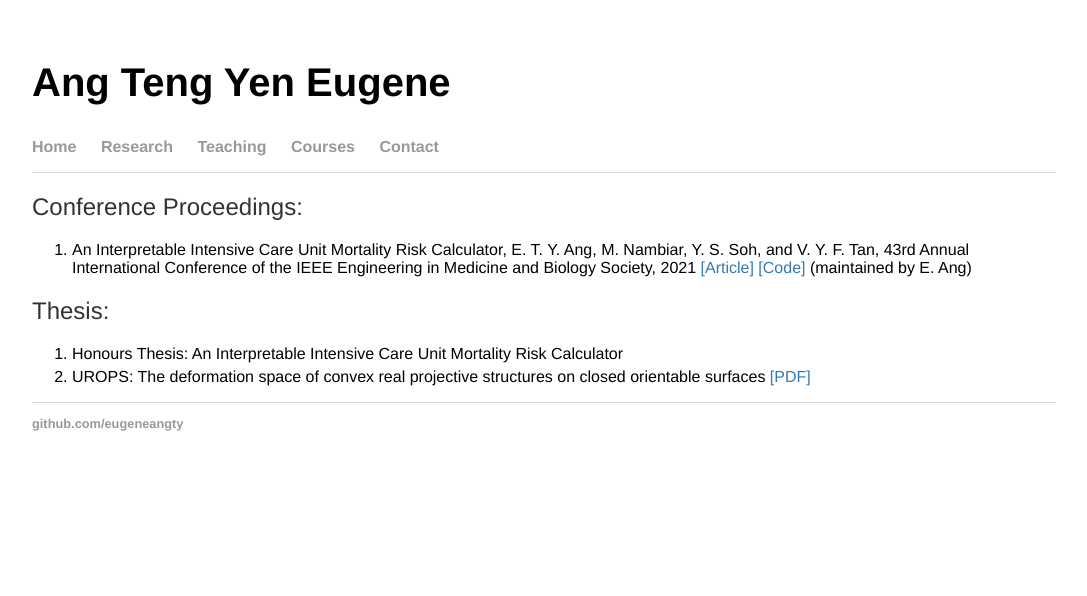
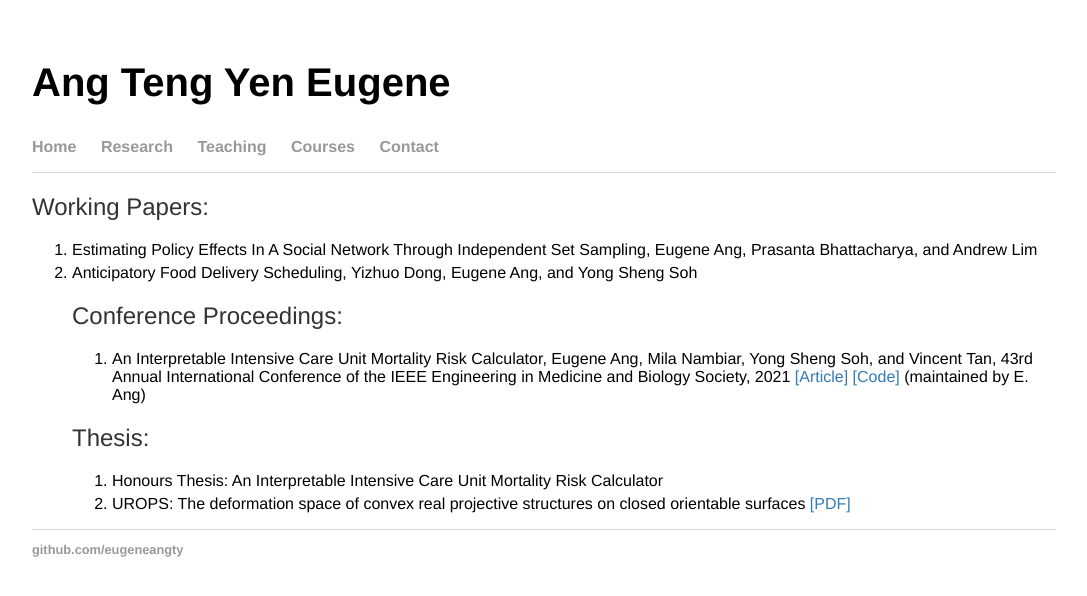
Before and after one commit to eugeneangty/eugeneangty.github.io, a Jekyll site: the page built from research/index.html, in a window 1280 px wide. Shown: the top 596 px of the page, without its empty margins (96-1183 px from the left). Built offline with Jekyll 4.4.1, drawn with Linux system fonts in a browser that asks for light colours.

Commit message:
added working papers

```diff
--- a/research/index.html
+++ b/research/index.html
@@ -4,10 +4,14 @@ title: Ang Teng Yen Eugene
 ---
 
 <div class="blurb">
+    <h2> Working Papers:</h2>
+  <ol>
+    <li> Estimating Policy Effects In A Social Network Through Independent Set Sampling, Eugene Ang, Prasanta Bhattacharya, and Andrew Lim</li>
+    <li> Anticipatory Food Delivery Scheduling, Yizhuo Dong, Eugene Ang, and Yong Sheng Soh</li>
 
     <h2>Conference Proceedings:</h2>
   <ol>
-    <li> An Interpretable Intensive Care Unit Mortality Risk Calculator, E. T. Y. Ang, M. Nambiar, Y. S. Soh, and V. Y. F. Tan,
+    <li> An Interpretable Intensive Care Unit Mortality Risk Calculator, Eugene Ang, Mila Nambiar, Yong Sheng Soh, and Vincent Tan,
       43rd Annual International Conference of the IEEE Engineering in Medicine and Biology Society, 2021
       <a href = "https://ieeexplore.ieee.org/document/9631058">[Article]</a> <a href = "https://github.com/dualinsanity007/FYP-Interpretable-ICU-Mortality-Risk-Calculator">[Code]</a>
       (maintained by E. Ang)</li>
```
